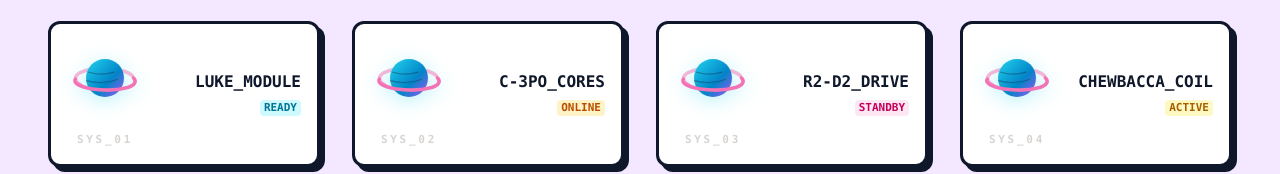
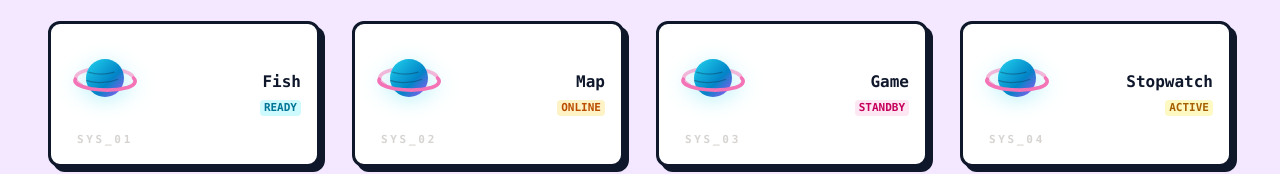
Before and after one commit to yangdahyee/skywalker, a React (Vite) app: page / in a window 1280 px wide. Shown: the part 569-743 px from the top of the page. Built offline with nearby package versions, Linux system fonts and the light colour scheme; no server answers.

Commit message:
💄 style: 메인 대시보드 메뉴 정렬 순서 및 라벨 이름 변경

```diff
--- a/src/routes.tsx
+++ b/src/routes.tsx
@@ -10,12 +10,12 @@ import SignupPage from "./pages/SignupPage"
 import FishPage from "./pages/FishPage"
 
 export interface RouteHandleMeta {
-  transition: string;
-  isMenu?: boolean;          // 메인 대시보드 카드에 노출할지 여부
-  label?: string;            // "SYS_01"
-  moduleName?: string;       // "LUKE_MODULE"
-  status?: string;           // "READY"
-  statusColorClass?: string; // "bg-cyan-100 text-cyan-700"
+  transition: string
+  isMenu?: boolean // 메인 대시보드 카드에 노출할지 여부
+  label?: string // "SYS_01"
+  moduleName?: string // "LUKE_MODULE"
+  status?: string // "READY"
+  statusColorClass?: string // "bg-cyan-100 text-cyan-700"
 }
 
 export const appMainRoutes = [
@@ -28,19 +28,19 @@ export const appMainRoutes = [
           {
             path: "/",
             element: <MainPage />,
-            handle: { transition: "random" }
+            handle: { transition: "random" },
           },
           {
-            path: "/design",
-            element: <LukePage />,
+            path: "/fish",
+            element: <FishPage />,
             handle: {
               transition: "random",
               isMenu: true,
               label: "SYS_01",
-              moduleName: "LUKE_MODULE",
+              moduleName: "Fish",
               status: "READY",
-              statusColorClass: "bg-cyan-100 text-cyan-700"
-            }
+              statusColorClass: "bg-cyan-100 text-cyan-700",
+            },
           },
           {
             path: "/cartoon",
@@ -49,10 +49,10 @@ export const appMainRoutes = [
               transition: "random",
               isMenu: true,
               label: "SYS_02",
-              moduleName: "C-3PO_CORES",
+              moduleName: "Map",
               status: "ONLINE",
-              statusColorClass: "bg-amber-100 text-amber-700"
-            }
+              statusColorClass: "bg-amber-100 text-amber-700",
+            },
           },
           {
             path: "/game",
@@ -61,10 +61,10 @@ export const appMainRoutes = [
               transition: "random",
               isMenu: true,
               label: "SYS_03",
-              moduleName: "R2-D2_DRIVE",
+              moduleName: "Game",
               status: "STANDBY",
-              statusColorClass: "bg-pink-100 text-pink-700"
-            }
+              statusColorClass: "bg-pink-100 text-pink-700",
+            },
           },
           {
             path: "/stopwatch",
@@ -73,20 +73,20 @@ export const appMainRoutes = [
               transition: "random",
               isMenu: true,
               label: "SYS_04",
-              moduleName: "CHEWBACCA_COIL",
+              moduleName: "Stopwatch",
               status: "ACTIVE",
-              statusColorClass: "bg-yellow-100 text-yellow-700"
-            }
+              statusColorClass: "bg-yellow-100 text-yellow-700",
+            },
           },
           {
             path: "/signup",
             element: <SignupPage />,
-            handle: { transition: "random" } // 메인 카드에는 안 나오지만 라우팅은 됨
+            handle: { transition: "random" }, // 메인 카드에는 안 나오지만 라우팅은 됨
           },
           {
-            path: "/fish",
-            element: <FishPage />,
-            handle: { transition: "random" }
+            path: "/design",
+            element: <LukePage />,
+            handle: { transition: "random" },
           },
         ],
       },
```
Also changed, not shown: 1 other file (tests, documents, lock files or other folders).
